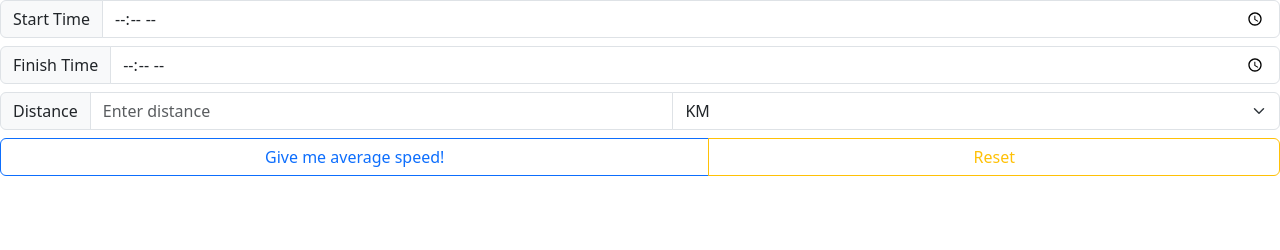
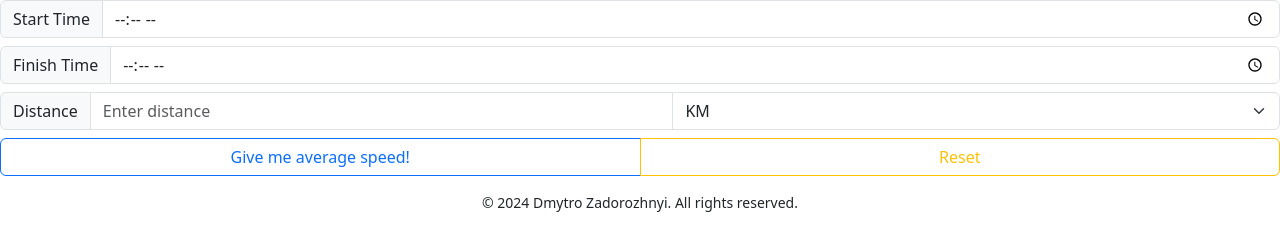
Before and after one commit to zdmitri/cycling-calculator, a plain HTML site: page index.html in a window 1280 px wide. Drawn offline with nearby package versions, Linux system fonts and the light colour scheme.

Commit message:
add footer with copyright

```diff
--- a/index.html
+++ b/index.html
@@ -36,14 +36,22 @@
         </div>
 
         <div class="btn-group col-12 mb-2" role="group">
-            <button class="btn btn-outline-primary" type="button" onclick="outputResult()">Give me average speed!</button>
-            <button class="btn btn-outline-warning" type="reset">Reset</button>
+            <button class="btn btn-outline-primary col-6" type="button" onclick="outputResult()">Give me average speed!</button>
+            <button class="btn btn-outline-warning col-6" type="reset">Reset</button>
         </div>
 
     </form>
+
     <div class="mb-2" id="resultsBlock">
         <!-- here paragraphs with results will be added -->
     </div>
+
+    <!-- Add footer with copyright -->
+    <footer>
+        <div class="container text-center">
+          <p class="small">&copy; 2024 Dmytro Zadorozhnyi. All rights reserved.</p>
+        </div>
+    </footer>
 
     <script src="./script.js"></script>
     <script src="https://cdn.jsdelivr.net/npm/bootstrap@5.3.3/dist/js/bootstrap.bundle.min.js" integrity="sha384-YvpcrYf0tY3lHB60NNkmXc5s9fDVZLESaAA55NDzOxhy9GkcIdslK1eN7N6jIeHz" crossorigin="anonymous"></script>
```
